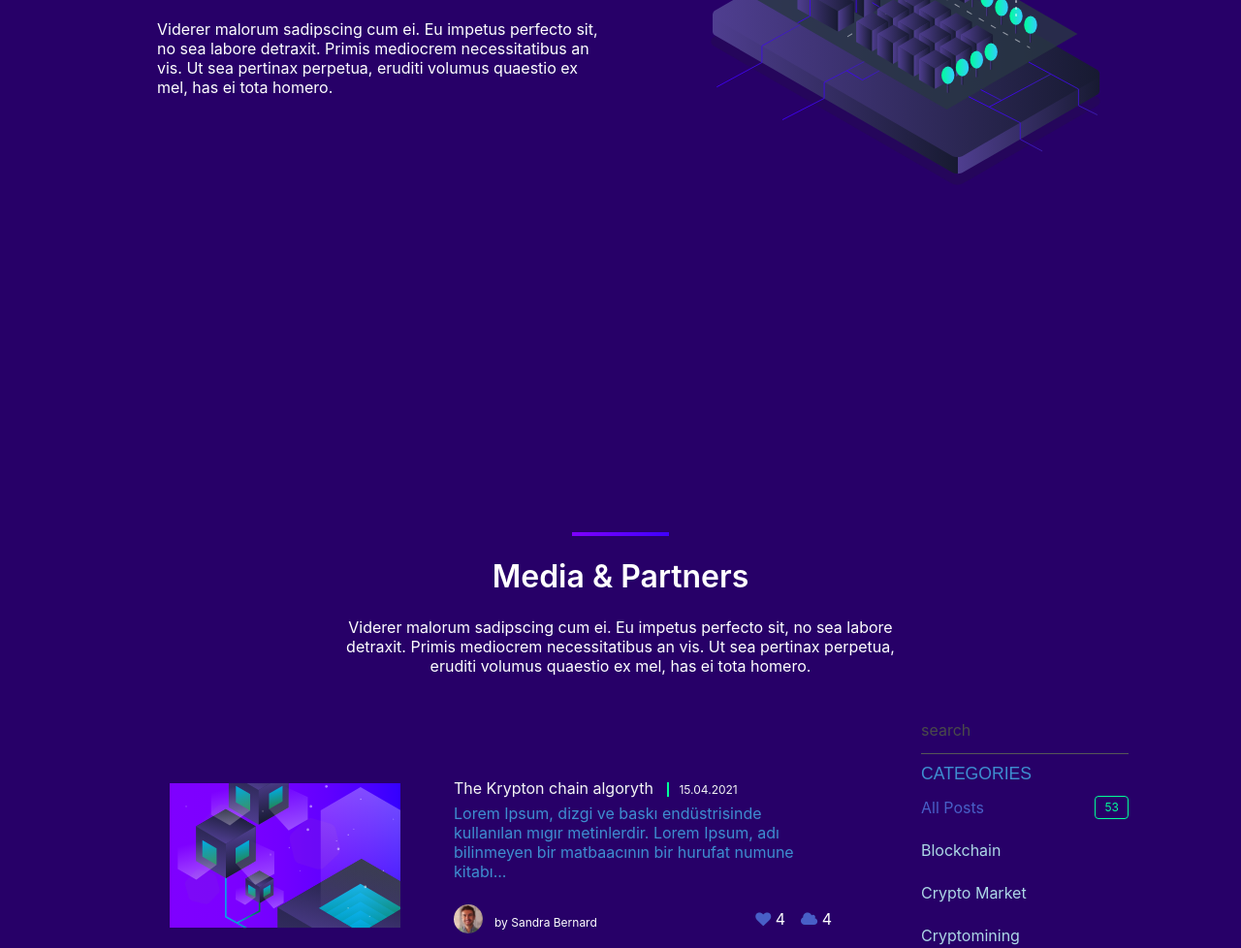
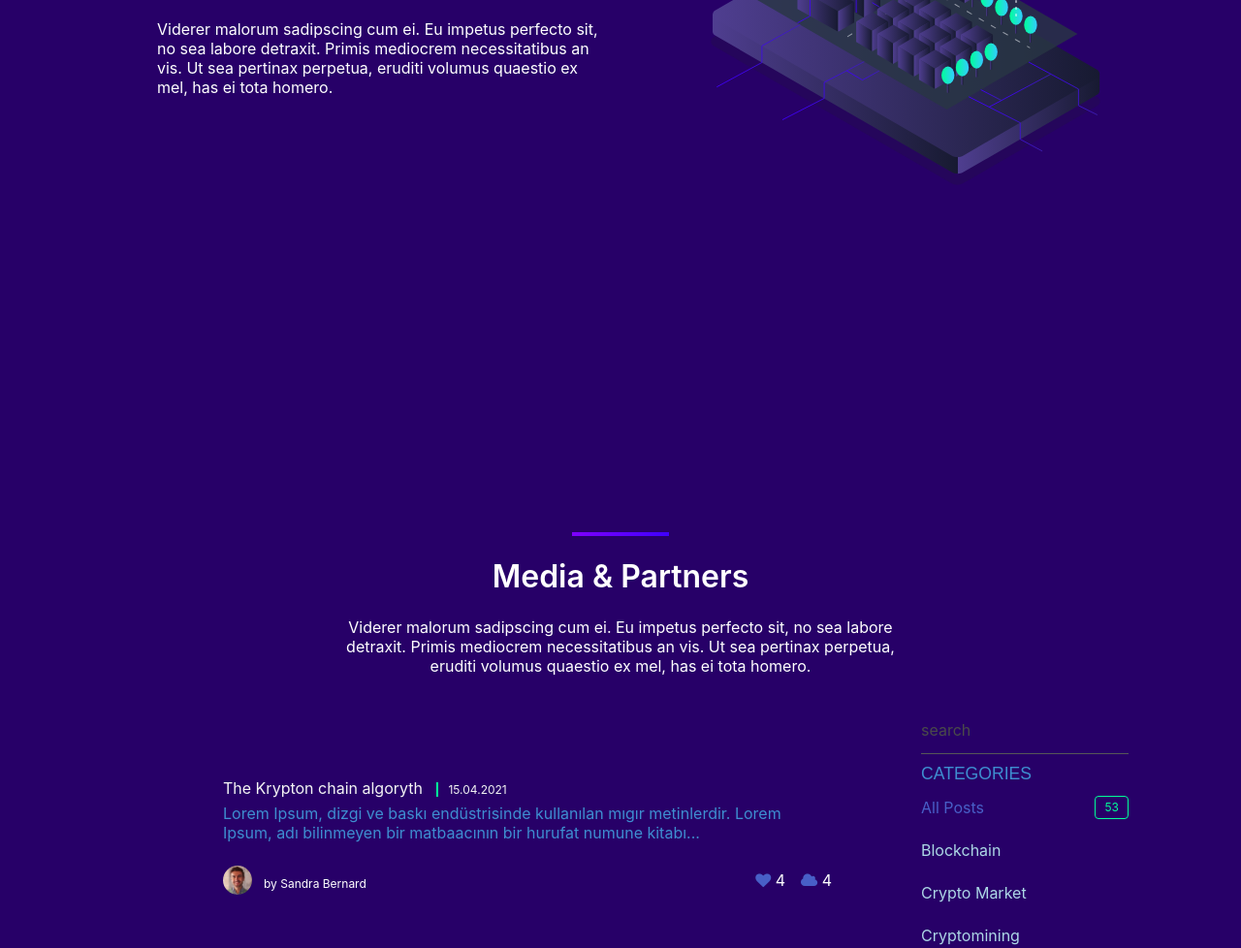
Before and after one commit to engrahafdouia/krypton, a plain HTML site: page blog.html in a window 1280 px wide. Shown: the part 322-1300 px from the top of the page at 97% size. Drawn offline with Linux system fonts and the light colour scheme.

Commit message:
Update style.css

```diff
--- a/style.css
+++ b/style.css
@@ -290,7 +290,7 @@ position: relative;
     color: #7f00ff;
 }
 .image-post{
-    width:50%;
+/*     width:50%;   */
 }
 .image-post img{
 
@@ -298,7 +298,7 @@ position: relative;
     padding: 31px;
 }
 .content-post{
-    width: 65%;
+/*     width: 65%; */
 }
 .post-foot{
     display: -webkit-box;
```
